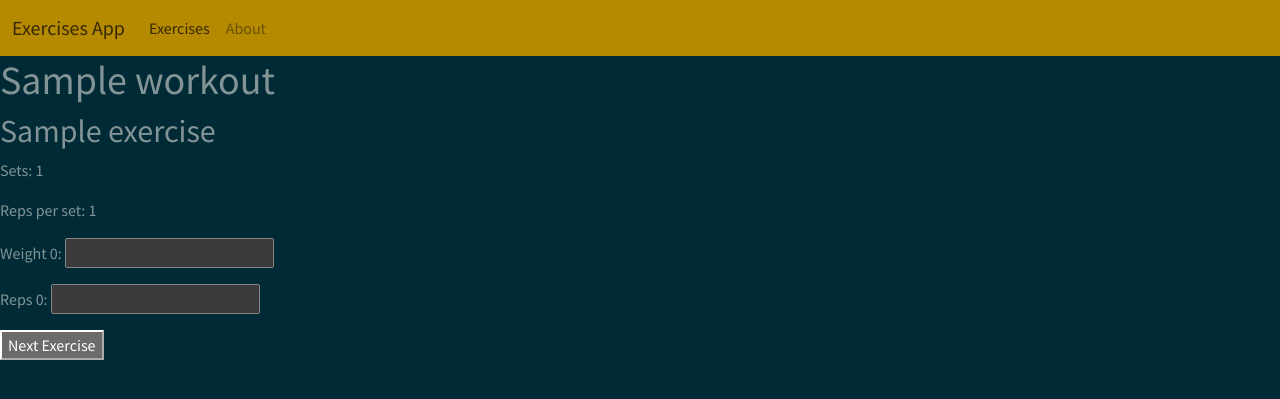
After one commit to jegazx/pabaigimui, a Django app: page /workout/1/exercise/1 in a window 1280 px wide. The commit adds this page. Shown: the top 399 px of the page. Run offline with Django 4.2, Linux system fonts and the light colour scheme; tables that the repository leaves empty hold one stand-in row (values such as "Sample post").

Commit message:
is naujo sutvarkytas  repai ir setai

```diff
--- a/sportoclub/core/forms.py
+++ b/sportoclub/core/forms.py
@@ -17,7 +17,7 @@ class ExerciseForm(forms.ModelForm):
 class WorkoutForm(forms.ModelForm):
     exercises = forms.ModelMultipleChoiceField(
         queryset=models.Exercise.objects.all(),
-        widget=forms.CheckboxSelectMultiple,
+        widget=forms.CheckboxSelectMultiple(attrs={'class': 'exercise-checkbox'})
     )
 
     class Meta:
@@ -49,13 +49,38 @@ class WorkoutForm(forms.ModelForm):
 # veikiantis
 
 class WorkoutExerciseForm(forms.ModelForm):
+    id = forms.IntegerField(widget=forms.HiddenInput())
+    sets = forms.IntegerField(min_value=0)
+    reps_per_set = forms.IntegerField(min_value=0)
+
     class Meta:
         model = models.WorkoutExercise
-        fields = ('exercise', 'sets', 'reps_per_set')
+        fields = ['id', 'sets', 'reps_per_set', 'exercise']
 
     def __init__(self, *args, **kwargs):
-        workout_id = kwargs.pop('workout_id', None)
-        super(WorkoutExerciseForm, self).__init__(*args, **kwargs)
-        if workout_id:
-            workout = models.Workout.objects.get(id=workout_id)
-            self.fields['exercise'].queryset = workout.exercises.all()
+            super(WorkoutExerciseForm, self).__init__(*args, **kwargs)
+            if self.instance and hasattr(self.instance, 'exercise'):
+                self.initial['exercise'] = self.instance.exercise.name
+
+
+class SetLogForm(forms.ModelForm):
+    def __init__(self, *args, **kwargs):
+        workout = kwargs.pop('workout', None)
+        sets = kwargs.pop('sets', 1)
+        super(SetLogForm, self).__init__(*args, **kwargs)
+        if workout:
+            self.fields['workout_exercise'].queryset = models.WorkoutExercise.objects.filter(workout=workout)
+            self.sets = sets
+
+    class Meta:
+        model = models.SetLog
+        fields = ('weight', 'reps')
+
+class ExerciseSetLogForm(forms.Form):
+    def __init__(self, *args, **kwargs):
+        self.workout_exercise = kwargs.pop('workout_exercise')
+        super().__init__(*args, **kwargs)
+        self.sets = self.workout_exercise.sets
+        for i in range(self.sets):
+            self.fields[f'weight_{i}'] = forms.FloatField()
+            self.fields[f'reps_{i}'] = forms.IntegerField()
--- a/sportoclub/core/models.py
+++ b/sportoclub/core/models.py
@@ -55,13 +55,13 @@ class WorkoutExercise(models.Model):
         verbose_name_plural = _("workoutexercises")
 
     def __str__(self):
-        return self.exercise.name
+        return f"{self.exercise.name}, {self.workout.name}"
 
     def get_absolute_url(self):
         return reverse("workoutexercise_detail", kwargs={"pk": self.pk})
 
 class SetLog(models.Model):
-    workou_exercise = models.ForeignKey(WorkoutExercise, on_delete=models.CASCADE)
+    workout_exercise = models.ForeignKey(WorkoutExercise, on_delete=models.CASCADE)
     timestamp = models.DateTimeField(auto_now_add=True)
     weight = models.PositiveIntegerField()
     reps = models.PositiveIntegerField()
@@ -72,7 +72,7 @@ class SetLog(models.Model):
         verbose_name_plural = _("setlogs")
 
     def __str__(self):
-        return self.name
+        return f"{self.workout_exercise}, {self.weight}, {self.reps}"
 
     def get_absolute_url(self):
         return reverse("setlog_detail", kwargs={"pk": self.pk})
--- /dev/null
+++ b/sportoclub/core/templates/start_workout.html
@@ -0,0 +1,13 @@
+{% extends 'base.html' %}
+
+{% block content %}
+    <h1>{{ workout.name }}</h1>
+    <h2>{{ workout_exercise.exercise.name }}</h2>
+    <p>Sets: {{ workout_exercise.sets }}</p>
+    <p>Reps per set: {{ workout_exercise.reps_per_set }}</p>
+    <form method="post">
+        {% csrf_token %}
+        {{ form.as_p }}
+        <button type="submit">Next Exercise</button>
+    </form>
+{% endblock %}
--- a/sportoclub/core/templates/workout_detail.html
+++ b/sportoclub/core/templates/workout_detail.html
@@ -13,4 +13,9 @@
         </li>
     {% endfor %}
     </ul>
+    <form method="POST" action="{% url 'start_workout' object.id %}">
+        {% csrf_token %}
+        <input type="submit" value="Start Workout">
+    </form>
+
 {% endblock %}
--- a/sportoclub/core/urls.py
+++ b/sportoclub/core/urls.py
@@ -11,6 +11,8 @@ urlpatterns = [
     path('workouts/<int:pk>/', WorkoutDetailView.as_view(), name='workout_detail'),
     path('workout/new/', views.create_workout, name='create_workout'),
     path('workouts/', WorkoutListView.as_view(), name='workout_list'),
-    path('workouts/<int:workout_id>/add_sets_reps/', views.add_sets_and_reps_to_workout, name='add_sets_and_reps_to_workout'),
-
+    path('workout/<int:workout_id>/add_sets_reps/', views.add_sets_and_reps_to_workout, name='add_sets_and_reps_to_workout'),
+    path('workout/<int:pk>/start/', views.start_workout, name='start_workout'),
+    path('workout/<int:workout_id>/summary/', views.workout_summary, name='workout_summary'),
+    path('workout/<int:workout_pk>/exercise/<int:exercise_pk>', views.next_exercise, name='next_exercise'),
 ]
--- a/sportoclub/core/views.py
+++ b/sportoclub/core/views.py
@@ -4,9 +4,46 @@ from django.views.generic.edit import CreateView, UpdateView
 from .models import Exercise, Workout, WorkoutExercise, SetLog, ExerciseCategory
 from django.contrib.auth.decorators import login_required
 from django.contrib.auth.mixins import LoginRequiredMixin
-from .forms import WorkoutForm, WorkoutExerciseForm
+from .forms import WorkoutForm, WorkoutExerciseForm, SetLogForm, ExerciseSetLogForm
 from django.forms import formset_factory
 from django import forms
+from django.db.models import Max
+
+def start_workout(request, pk):
+    workout = get_object_or_404(Workout, pk=pk)
+    first_exercise = WorkoutExercise.objects.filter(workout=workout).order_by('id').first()
+    if first_exercise:
+        return redirect('next_exercise', workout_pk=workout.pk, exercise_pk=first_exercise.pk)
+    else:
+        return render(request, 'workout_summary.html')  # or handle this case in some other way
+
+
+def next_exercise(request, workout_pk, exercise_pk):
+    workout = get_object_or_404(Workout, pk=workout_pk)
+    current_exercise = get_object_or_404(WorkoutExercise, pk=exercise_pk)
+    if request.method == "POST":
+        form = ExerciseSetLogForm(request.POST, workout_exercise=current_exercise)
+        if form.is_valid():
+            # create SetLog objects like before
+            # then redirect to next exercise
+            next_exercise = WorkoutExercise.objects.filter(workout=workout, id__gt=current_exercise.id).order_by('id').first()
+            if next_exercise:
+                return redirect('next_exercise', workout_pk=workout.pk, exercise_pk=next_exercise.pk)
+            else:
+                return redirect('workout_summary', workout_id=workout.pk)
+    else:
+        form = ExerciseSetLogForm(workout_exercise=current_exercise)
+    return render(request, 'start_workout.html', {'form': form, 'workout': workout, 'workout_exercise': current_exercise})
+
+def workout_summary(request, workout_id):
+    workout = get_object_or_404(Workout, pk=workout_id)
+    exercise_logs = SetLog.objects.filter(workout_exercise__workout=workout)
+    context = {
+        'workout': workout,
+        'exercise_logs': exercise_logs
+    }
+    return render(request, 'workout_summary.html', context)
+
 
 
 WorkoutExerciseFormSet = formset_factory(WorkoutExerciseForm, extra=1)
@@ -66,12 +103,19 @@ def create_workout(request):
             workout = form.save(commit=False)
             workout.user = request.user
             workout.save()
-            workout.exercises.set(form.cleaned_data['exercises'])
+
+            # Create WorkoutExercise instances for each selected exercise
+            for exercise in form.cleaned_data['exercises']:
+                WorkoutExercise.objects.create(workout=workout, exercise=exercise, sets=0, reps_per_set=0)
+
             return redirect('add_sets_and_reps_to_workout', workout_id=workout.id)
     else:
         form = WorkoutForm()
 
     return render(request, 'create_workout.html', {'form': form})
+
+
+
 
 class WorkoutDetailView(DetailView):
     model = Workout
@@ -109,15 +153,19 @@ def add_sets_and_reps_to_workout(request, workout_id):
     WorkoutExerciseFormSet = formset_factory(WorkoutExerciseForm, extra=0)
     workout = get_object_or_404(Workout, id=workout_id)
     if request.method == 'POST':
-        formset = WorkoutExerciseFormSet(request.POST, form_kwargs={'workout_id': workout.id})
+        formset = WorkoutExerciseFormSet(request.POST)
         if formset.is_valid():
             for form in formset:
-                workout_exercise = form.save(commit=False)
-                workout_exercise.workout = workout
-                workout_exercise.save()
+                workout_exercise_id = form.cleaned_data.get('id')
+                if workout_exercise_id:
+                    workout_exercise = get_object_or_404(WorkoutExercise, id=workout_exercise_id)
+                    workout_exercise.sets = form.cleaned_data.get('sets')
+                    workout_exercise.reps_per_set = form.cleaned_data.get('reps_per_set')
+                    workout_exercise.save()
             return redirect('workout_detail', pk=workout.id)
     else:
-        initial_data = [{'exercise': exercise.id} for exercise in workout.exercises.all()]
-        formset = WorkoutExerciseFormSet(initial=initial_data, form_kwargs={'workout_id': workout.id})
+        workout_exercises = workout.workoutexercises.exclude(exercise__isnull=True)
+        initial_data = [{'id': workout_exercise.id, 'exercise': workout_exercise.exercise.id, 'sets': workout_exercise.sets, 'reps_per_set': workout_exercise.reps_per_set} for workout_exercise in workout_exercises]
+        formset = WorkoutExerciseFormSet(initial=initial_data)
 
     return render(request, 'add_sets_and_reps_to_workout.html', {'formset': formset, 'workout': workout})
```
Also changed, not shown: sportoclub/core/templates/add_sets_and_reps_to_workout.html (+9 -16 lines), sportoclub/core/templates/create_workout.html (+0 -20 lines), sportoclub/core/templates/exercise.html (added, +10 -0 lines), sportoclub/core/templates/workout_summary.html (added, +27 -0 lines), sportoclub/core/migrations/0005_rename_workou_exercise_setlog_workout_exercise.py (added).
